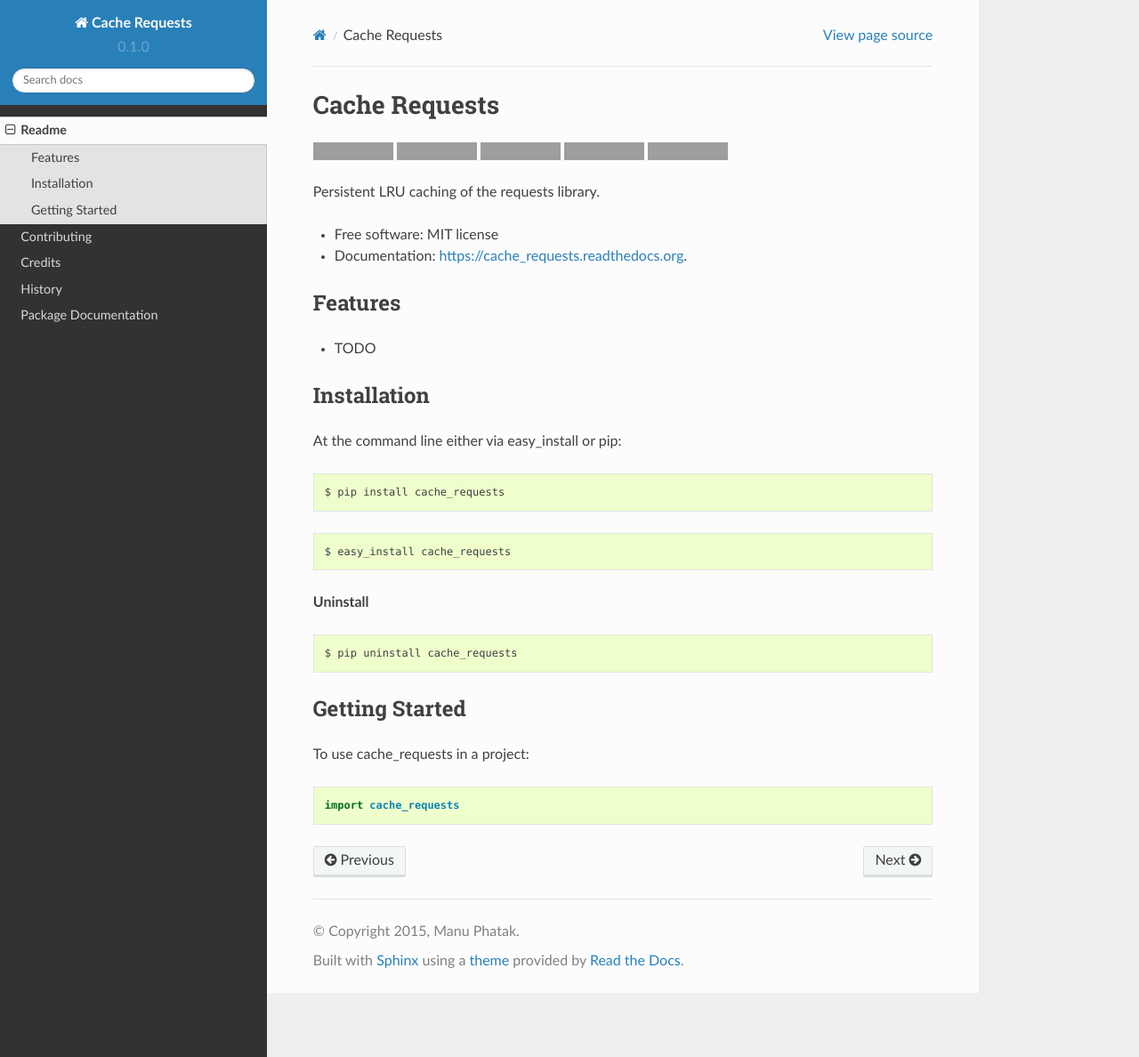
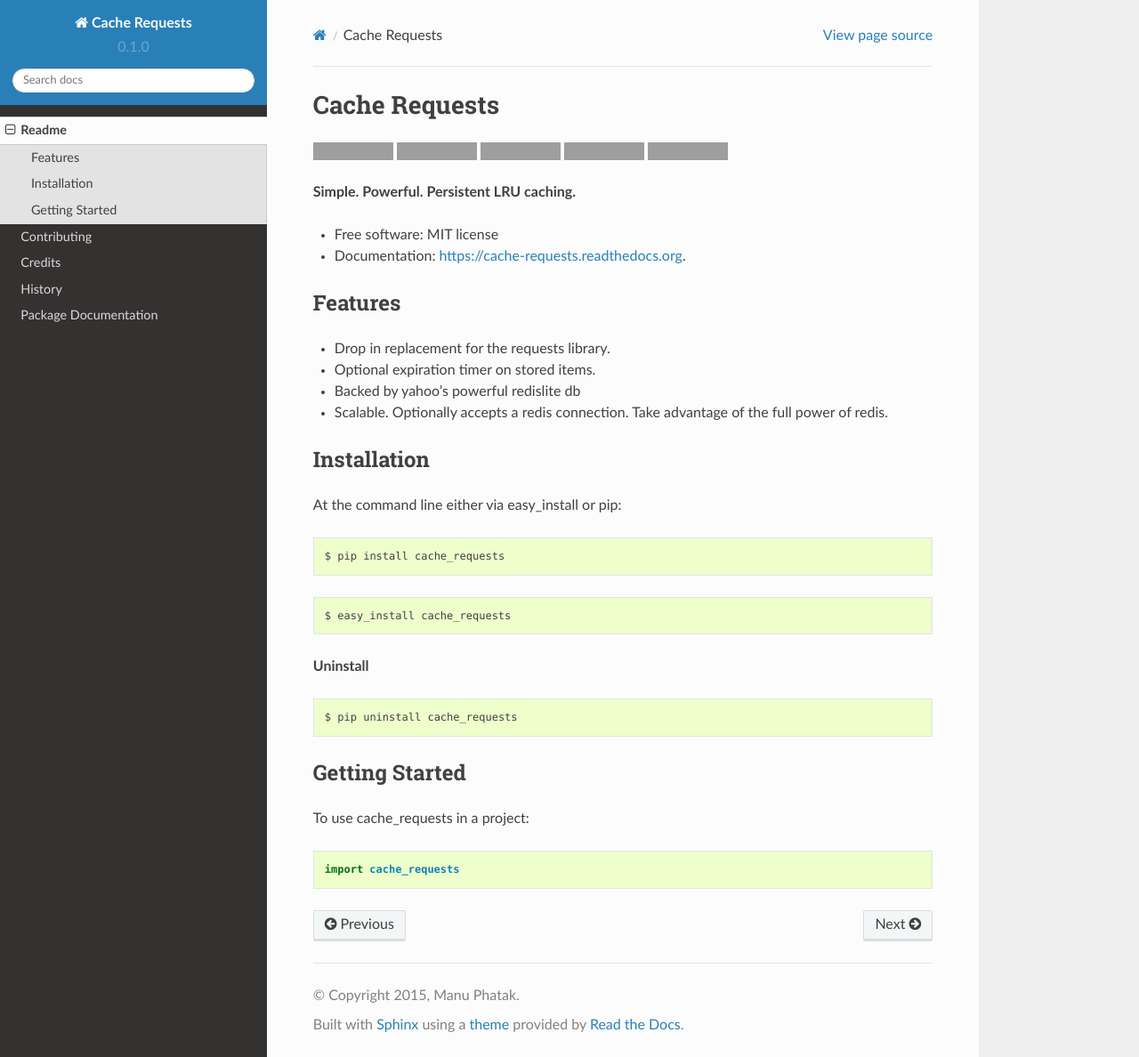
Before and after one commit to manuphatak/cache_requests, a Sphinx documentation site: the page built from docs/source/readme.rst, in a window 1280 px wide and 1188 px high. Shown: the whole window at 89% size. Built offline with Sphinx 7.4.7 and the Read the Docs theme 2.0.0, drawn with Linux system fonts in a browser that asks for light colours; grey boxes are pictures that could not be loaded.

Commit message:
presentation upgrades

```diff
--- a/README.rst
+++ b/README.rst
@@ -23,16 +23,20 @@
     :alt: Documentation Status
 
 
-
-Persistent LRU caching of the requests library.
+**Simple. Powerful. Persistent LRU caching.**
 
 * Free software: MIT license
-* Documentation: https://cache_requests.readthedocs.org.
+* Documentation: https://cache-requests.readthedocs.org.
 
 Features
 --------
 
-* TODO
+* Drop in replacement for the requests library.
+* Optional expiration timer on stored items.
+* Backed by yahoo's powerful redislite db
+* Scalable. Optionally accepts a redis connection.  Take advantage of the full power of redis.
+
+
 
 Installation
 ------------
--- a/examples/__init__.py
+++ /dev/null
@@ -1,2 +0,0 @@
-#!/usr/bin/env python
-# coding=utf-8
```
Also changed, not shown: cache_requests/__init__.py (+13 -4 lines), docs/source/cache_requests.rst (+12 -2 lines), 3 other files.
